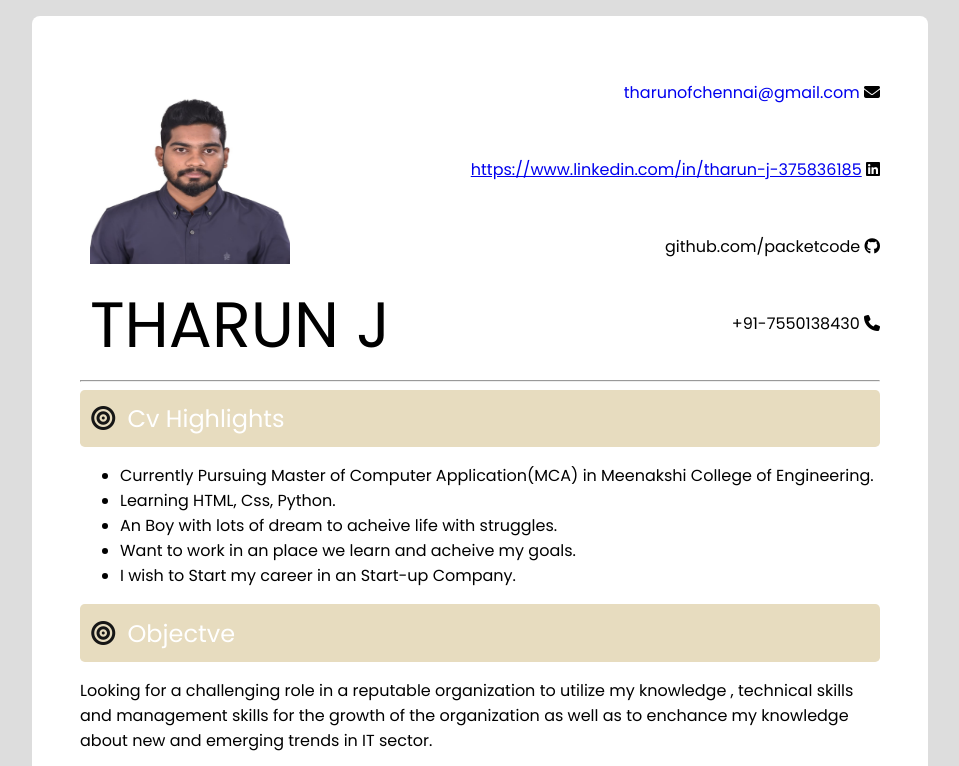
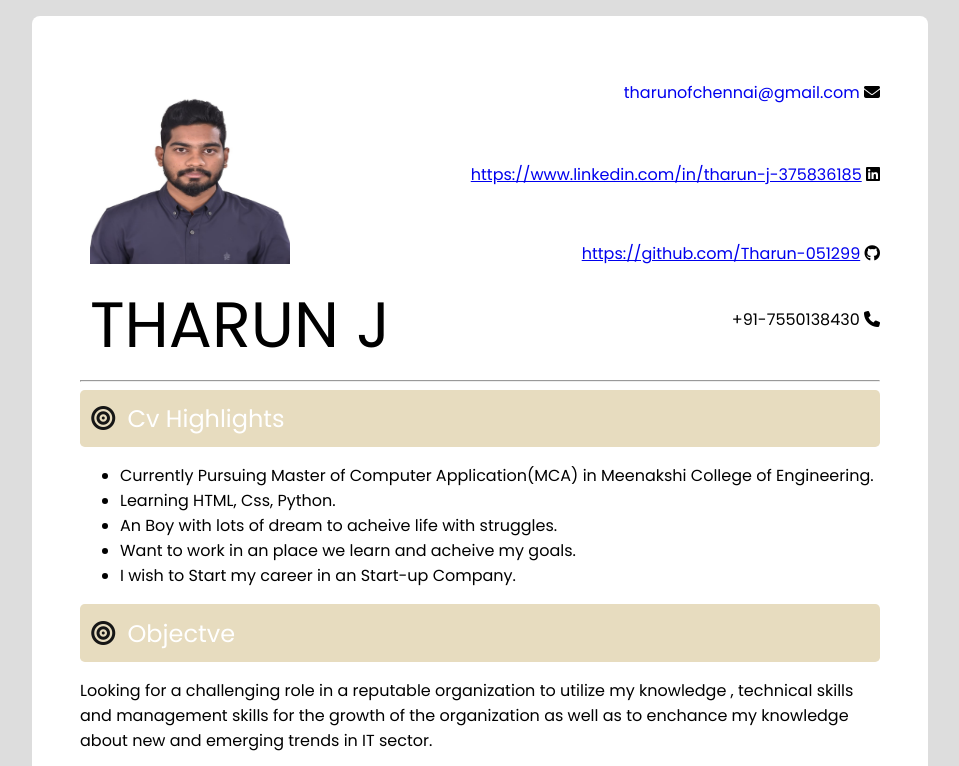
Before and after one commit to Tharun-051299/wanderlust.gitub, a plain HTML site: page index.html in a window 1280 px wide. Shown: the top 766 px of the page, without its empty margins (160-1119 px from the left). Drawn offline with Linux system fonts and the light colour scheme.

Commit message:
Add files via upload

```diff
--- a/index.html
+++ b/index.html
@@ -39,7 +39,7 @@
             <i class="fab fa-linkedin"></i>
           </div>
           <div class="github">
-            <p>github.com/packetcode</p>
+            <p><a href="https://github.com/Tharun-051299" target="_blank"><p id="github"></p>https://github.com/Tharun-051299</a></p>
             <i class="fab fa-github"></i>
           </div>
           <div class="phone">
```
